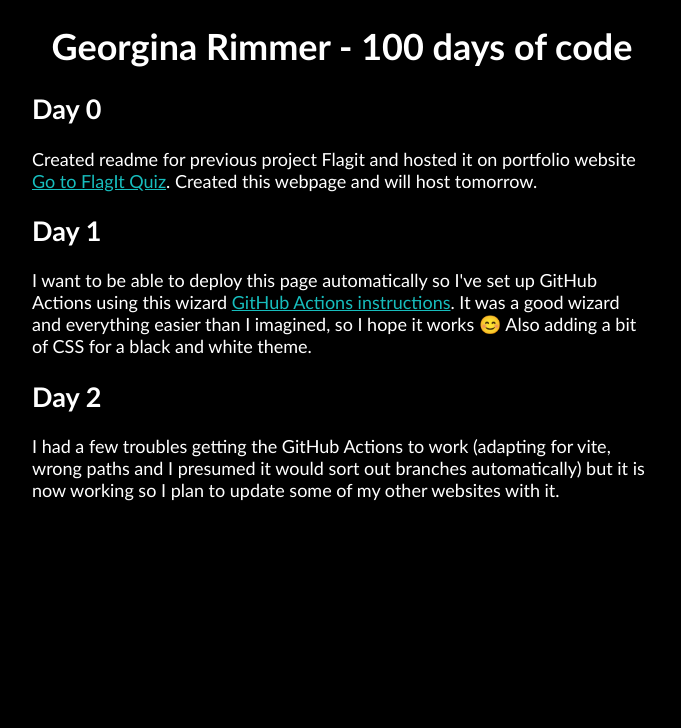
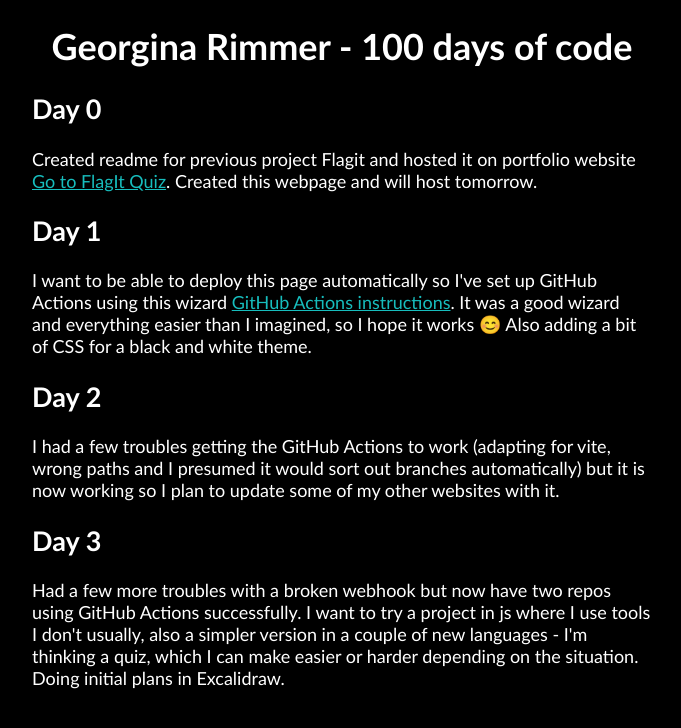
Before and after one commit to Georgie-x/100-days-of-code, a React (Vite) app: page / in a window 1280 px wide. Shown: the top 728 px of the page, without its empty margins (298-979 px from the left). Built offline with nearby package versions, Linux system fonts and the light colour scheme; a web font is replaced by a local one.

Commit message:
day 3 complete

```diff
--- a/src/App.tsx
+++ b/src/App.tsx
@@ -26,6 +26,10 @@ function App() {
 				sort out branches automatically) but it is now working so I plan to update some of my other
 				websites with it.
 			</p>
+			<h2>Day 3</h2>
+			<p>
+				Had a few more troubles with a broken webhook but now have two repos using GitHub Actions successfully. I want to try a project in js where I use tools I don't usually, also a simpler version in a couple of new languages - I'm thinking a quiz, which I can make easier or harder depending on the situation. Doing initial plans in Excalidraw.
+			</p>
 		</div>
 	)
 }
```
